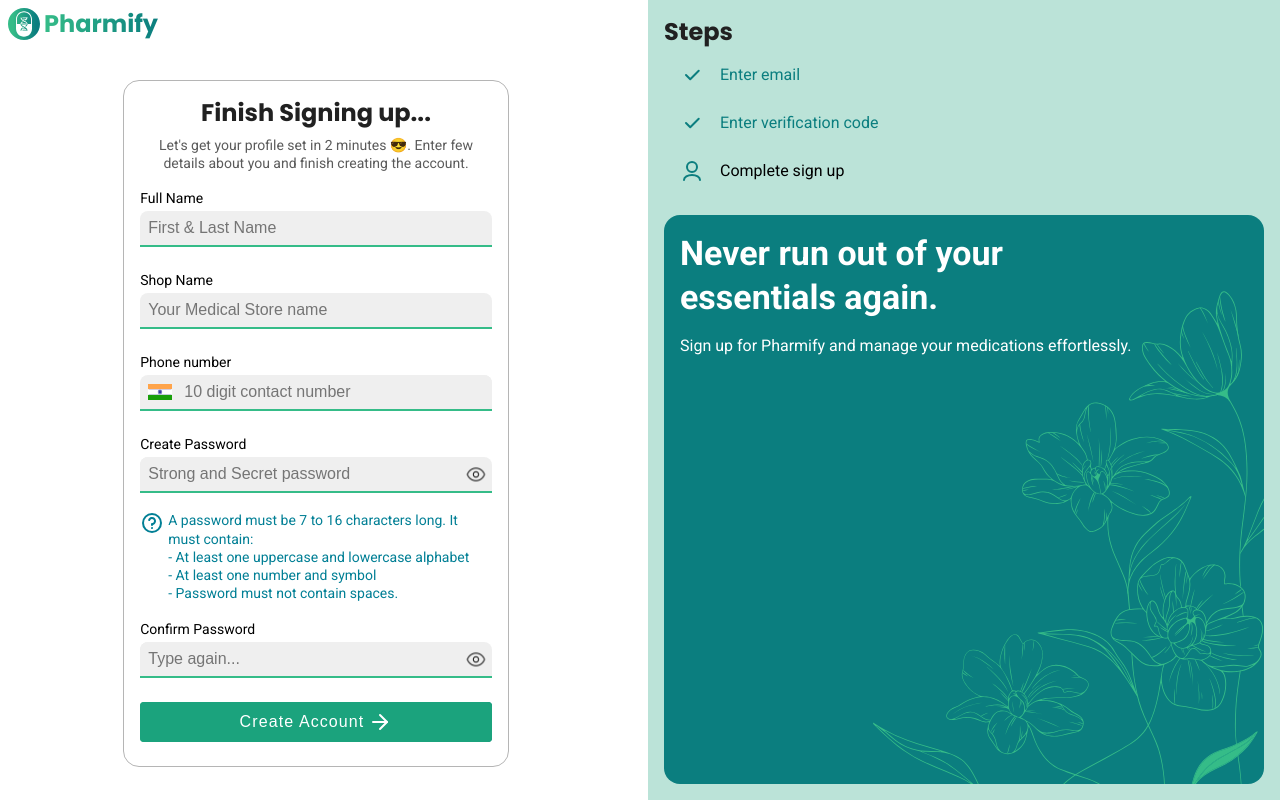
After one commit to DineshGavai/pharmify, a Django app: page /signup/ in a window 1280 px wide. The commit adds this page. Run offline with Django 5.2, Linux system fonts and the light colour scheme.

Commit message:
Sign up page

```diff
--- a/static/script/main.js
+++ b/static/script/main.js
@@ -76,10 +76,18 @@
     let successElemsArr = this.querySelectorAll("fieldset .msg.success, .snackbar.success .msg, .note.success");
     let infoElemsArr = this.querySelectorAll("fieldset .msg.info, .snackbar.info .msg, .note.info");
 
-    setMsgIcons(infoElemsArr, UI_CLASS.info);
-    setMsgIcons(successElemsArr, UI_CLASS.success);
-    setMsgIcons(warnElemsArr, UI_CLASS.warn);
-    setMsgIcons(errorElemsArr, UI_CLASS.error);
+    infoElemsArr.forEach(elem => {
+        setMsgIcons(elem, UI_CLASS.info);
+    })
+    successElemsArr.forEach(elem => {
+        setMsgIcons(elem, UI_CLASS.success);
+    })
+    warnElemsArr.forEach(elem => {
+        setMsgIcons(elem, UI_CLASS.warn);
+    })
+    errorElemsArr.forEach(elem => {
+        setMsgIcons(elem, UI_CLASS.error);
+    })
 
     /* ///////////////
         CURRENT DATE AND TIME HANDLING
--- a/static/script/utils/utils.js
+++ b/static/script/utils/utils.js
@@ -30,7 +30,7 @@
 
 // If given ELEMENT is an ARRAY, return the first element.
 export function getFirstIfArray(elems) {
-    if (Array.isArray(elems)) return elems[0];
+    if (Array.isArray(elems) || elems instanceof NodeList) return elems[0];
     else return elems;
 }
 
@@ -63,13 +63,9 @@
 }
 
 // Set Icons to Respective Messages - Notes, Snackbars and Input Messages
-export function setMsgIcons(elemsArr, className) {
-    if (elemsArr.length == 0) return;
-    if (!Array.isArray(elemsArr)) elemsArr = [elemsArr];
-
-    elemsArr.forEach(elem => {
-        let icon = document.createElement("span");
-        icon.innerHTML = `<svg class="icon icon"><use href="../static/assets/icon-sprite.svg#${className}"/></svg>`;
-        elem.prepend(icon);
-    });
+export function setMsgIcons(elem, className) {
+    if (!elem) return;
+    let icon = document.createElement("span");
+    icon.innerHTML = `<svg class="icon"><use href="../static/assets/icon-sprite.svg#${className}"/></svg>`;
+    elem.prepend(icon);
 }
--- a/static/style/form.css
+++ b/static/style/form.css
@@ -280,6 +280,16 @@
 
 fieldset .msg {
   order: 9;
+  animation: fieldsetMsg 0.5s linear;
+}
+
+@keyframes fieldsetMsg {
+  0% {
+    opacity: 0;
+  }
+  100% {
+    opacity: 1;
+  }
 }
 
 fieldset button.primary {
@@ -364,6 +374,12 @@
   background-color: var(--clr-primary-hover);
 }
 
+.text-input[autocomplete="name"] {
+  text-transform: capitalize;
+}
+
+/* Icon Frame */
+
 fieldset .icon-frame {
   display: flex;
   align-items: center;
@@ -425,7 +441,6 @@
   align-items: center;
   padding: 0.4rem;
   border-radius: 0.2rem;
-  text-transform: capitalize;
   cursor: pointer;
   text-align: left;
 }
@@ -441,6 +456,7 @@
   background-color: var(--clr-grey-bg);
   position: relative;
   overflow: hidden;
+  cursor: pointer;
 }
 
 fieldset .check-radio-box label:has(input:hover) {
@@ -452,9 +468,8 @@
   background-color: var(--clr-primary-focus);
 }
 
-/* FIXME: Add this via SVG, won't work now */
 fieldset .check-radio-box input::before {
-  content: "\F633";
+  content: "";
   position: absolute;
   top: 0;
   left: 0;
@@ -483,6 +498,7 @@
 .snackbar .msg {
   gap: 0.8rem;
   justify-content: start;
+  align-items: start !important;
   text-align: start !important;
   position: relative;
   font-size: var(--fs-300);
--- a/static/style/main.css
+++ b/static/style/main.css
@@ -57,7 +57,6 @@
   text-align: center;
   margin-left: auto;
   margin-right: auto;
-  width: fit-content;
 }
 
 @media (min-width: 769px) {
--- a/static/style/reset.css
+++ b/static/style/reset.css
@@ -282,6 +282,7 @@
   color: var(--clr-accent);
 }
 
+img.icon,
 svg.icon {
   fill: none;
   stroke: currentColor;
--- a/static/style/signup.css
+++ b/static/style/signup.css
@@ -13,6 +13,7 @@
   background-color: var(--clr-white);
   margin: 3.2rem auto;
   padding: 1.6rem;
+  width: 100%;
   max-width: 38.55rem;
   display: flex;
   flex-direction: column;
@@ -72,8 +73,10 @@
 }
 
 .display-card {
-    background: var(--clr-primary-dark) url("../assets/illus/signup-bg.svg") no-repeat;
+  background: var(--clr-primary-dark) url("../assets/illus/signup-bg.svg")
+    no-repeat;
   background-size: cover;
+  background-position: bottom right;
   color: var(--clr-white);
   padding: 1.6rem;
   margin-top: 2.4rem;
--- /dev/null
+++ b/templates/signup.html
@@ -0,0 +1,218 @@
+{% load static %}
+<!DOCTYPE html>
+<html lang="en">
+
+<head>
+    <meta charset="UTF-8">
+    <meta name="viewport" content="width=device-width, initial-scale=1.0">
+    <!-- TITLE -->
+    <title>Complete Sign up - Pharmify</title>
+
+    <!-- FAVICON -->
+    <link rel="shortcut icon" href="{% static 'assets/logo/favicon.svg' %}" type="image/x-icon">
+
+    <!-- STYLE SHEET -->
+    <link rel="stylesheet" href="{% static 'style/main.css'%}">
+    <link rel="stylesheet" href="{% static 'style/signup.css'%}">
+
+</head>
+
+<body>
+
+    <!-- MAIN STARTS -->
+    <main>
+
+        <!-- MAIN CONTENT STARTS -->
+        <section class="main-content">
+
+            <!-- STEP SEC STARTS -->
+            <section class="step-sec desk-only">
+
+                <h2 class="fs-600">Steps</h2>
+                <div class="step completed" id="step_1_enter_email">
+                    <svg class="icon pending">
+                        <use href="{% static 'assets/icon-sprite.svg' %}#mail" />
+                    </svg>
+                    <svg class="icon completed">
+                        <use href="{% static 'assets/icon-sprite.svg' %}#check " />
+                    </svg>
+                    <span>Enter email</span>
+                </div>
+
+                <div class="step completed" id="step_2_enter_otp">
+                    <svg class="icon pending">
+                        <use href="{% static 'assets/icon-sprite.svg' %}#mail-code" />
+                    </svg>
+                    <svg class="icon completed">
+                        <use href="{% static 'assets/icon-sprite.svg' %}#check" />
+                    </svg>
+                    <span>Enter verification code</span>
+                </div>
+
+                <div class="step" id="step_3_signup">
+                    <svg class="icon pending">
+                        <use href="{% static 'assets/icon-sprite.svg' %}#user" />
+                    </svg>
+                    <svg class="icon completed">
+                        <use href="{% static 'assets/icon-sprite.svg' %}#check" />
+                    </svg>
+                    <span>Complete sign up</span>
+                </div>
+
+                <!-- Display Card -->
+                <div class="display-card">
+                    <p class="fs-700" style="font-weight: 600; text-wrap: balance;">Never run out of your essentials
+                        again.</p>
+                    <p>Sign up for Pharmify and manage your medications effortlessly.</p>
+                </div>
+
+            </section>
+            <!-- STEP SEC ENDS -->
+
+            <!-- FORM SEC STARTS -->
+            <section class="form-sec">
+
+                <span class="logo" data-name="true"></span>
+
+                <!-- VERIFY EMAIL FORM STARTS -->
+                <section id="signup_form_sec">
+                    <form action="" method="post" id="signup_form" name="signup_form" novalidate class="center">
+                        <!-- Headlines -->
+                        <h1 class="fs-600">Finish Signing up...</h1>
+                        <p class="subtitle">Let's get your profile set in 2 minutes 😎. Enter few details about you and
+                            finish creating the account.</p>
+
+                        <!-- Full Name -->
+                        <fieldset>
+                            <label for="signup_full_name">Full Name</label>
+                            <input type="text" name="signup_full_name" id="signup_full_name" class="text-input"
+                                placeholder="First & Last name" autocomplete="name" required
+                                pattern="([A-Za-z]+){2,}\s+([A-Za-z]+)(?:\s+([A-Za-z]+){2,})?$">
+                        </fieldset>
+
+                        <!-- Shop Name -->
+                        <fieldset>
+                            <label for="signup_shop_name">Shop Name</label>
+                            <input type="text" name="signup_shop_name" id="signup_shop_name" class="text-input"
+                                placeholder="Your Medical Store name" required pattern='^[.@&]?[a-zA-Z0-9 ]+[ !.@&()]?[ a-zA-Z0-9!()]+'>
+                        </fieldset>
+
+                        <!-- Phone Number -->
+                        <fieldset>
+                            <label for="signup_phone">Phone number</label>
+                            <div class="icon-frame">
+                                <span class="lead"><img src="{% static 'assets/illus/flag-india.svg'' %}"
+                                        class="icon"></span>
+                                <input type="text" name="signup_phone" id="signup_phone" class="text-input"
+                                    autocomplete="tel" placeholder="10 digit contact number" required
+                                    inputmode="numeric" pattern="^\d{10}$">
+                            </div>
+                        </fieldset>
+
+                        <!-- Create Password -->
+                        <fieldset>
+                            <label for="signup_create_password">Create Password</label>
+                            <div class="icon-frame">
+                                <input type="password" name="signup_create_password" id="signup_create_password"
+                                    class="text-input" placeholder="Strong and Secret password" required
+                                    autocomplete="new-password"
+                                    pattern="^(?=.*\d)(?=.*[A-Z])(?=.*[a-z])(?=.*[^\w\d\s:])([^\s]){8,16}$">
+                            </div>
+                        </fieldset>
+
+                        <!-- Password Conditions -->
+                        <p class="note info">
+                            <span>
+                                <span>A password must be 7 to 16 characters long. It must contain: </span><br>
+                                <span>- At least one uppercase and lowercase alphabet</span><br>
+                                <span>- At least one number and symbol</span><br>
+                                <span>- Password must not contain spaces.</span><br>
+                            </span>
+                        </p>
+
+                        <!-- Confirm Password -->
+                        <fieldset>
+                            <label for="signup_confirm_password">Confirm Password</label>
+                            <div class="icon-frame">
+                                <input type="password" name="signup_confirm_password" id="signup_confirm_password"
+                                    class="text-input" placeholder="Type again..." required>
+                            </div>
+                        </fieldset>
+
+                        <!-- Sign up Button -->
+                        <fieldset>
+                            <button class="primary" type="submit" id="signup_signup_btn">
+                                <span>Create Account</span>
+                                <svg class="icon">
+                                    <use href='{% static "assets/icon-sprite.svg" %}#arrow-right' />
+                                </svg>
+                            </button>
+                        </fieldset>
+                    </form>
+                </section>
+                <!-- VERIFY EMAIL FORM ENDS -->
+
+            </section>
+            <!-- FORM SEC ENDS -->
+
+        </section>
+        <!-- MAIN CONTENT ENDS -->
+
+    </main>
+    <!-- MAIN ENDS -->
+
+    <script type="module" src="{% static 'script/main.js' %}"></script>
+    <!-- JQUERY -->
+    <script src="https://code.jquery.com/jquery-3.6.0.min.js"></script>
+    <script type="module">
+        // IMPORTS
+        import { UI_CLASS, UI_THEME, UI_LOADER, UI_STATUS_FEEDBACK } from "{% static 'script/utils/const.js' %}";
+        import { setInputMsg, validateInput, allowNumberInputOnly, handleOTPInput, validateOTPInput } from "{% static 'script/utils/inputs.js' %}";
+        import { setMsgIcons } from "{% static 'script/utils/utils.js' %}";
+        import { createSnackbar, setLoader, removeLoader } from "{% static 'script/utils/components.js' %}";
+
+        document.addEventListener("DOMContentLoaded", () => {
+
+            let signupForm = document.getElementById("signup_form");
+            let fullNameInput = document.getElementById("signup_full_name");
+            let shopNameInput = document.getElementById("signup_shop_name");
+            let phoneInput = document.getElementById("signup_phone");
+            let createPasswordInput = document.getElementById("signup_create_password");
+            let confirmPasswordInput = document.getElementById("signup_confirm_password");
+            let signupBtn = document.getElementById("signup_signup_btn");
+
+            if (signupForm) {
+
+                // Only numbers in phone number
+                allowNumberInputOnly(phoneInput);
+
+                signupBtn.addEventListener("click", (e) => {
+                    e.preventDefault();
+
+                    // Validate all inputs
+                    let validationArray = [
+                        validateInput(fullNameInput, "Must be first, middle (optional) and last name."),
+                        validateInput(shopNameInput, "Shop names can include letters, numbers, spaces, and some symbols like periods (.), commas (,), at signs (@), and ampersands (&). They cannot start or end with special characters other than periods (.) or at signs (@)"),
+                        validateInput(phoneInput, "Must be a 10 digit number"),
+                        validateInput(createPasswordInput, "Password must satisfy following conditions"),
+                        validateInput(confirmPasswordInput, "This field is required")
+                    ];
+
+                    // Create and confirm password values must be same
+                    if (confirmPasswordInput.value != `` && confirmPasswordInput.value != createPasswordInput.value) {
+                        setInputMsg(confirmPasswordInput, "Passwords didn't match.");
+                        validationArray.push(false);
+                    }
+
+                    // If their is no user mistake,
+                    if (!validationArray.includes(false)) {
+                        console.log("Success");
+                    }
+                })
+            }
+        })
+
+    </script>
+</body>
+
+</html>
--- a/user/urls.py
+++ b/user/urls.py
@@ -7,4 +7,5 @@
     path('verify-email/',verifyEmail,name="verifyEmail"),
     path('verify/',verify,name="verify"),
     path('register/',registerUser,name="register"),
+    path('signup/',signup,name="signup"),
 ]
--- a/user/views.py
+++ b/user/views.py
@@ -79,7 +79,7 @@
         stored_otp = request.session.get('OTP')
 
         if input_otp and str(stored_otp) == str(input_otp):
-            return JsonResponse({'success': True, 'redirect_url': '/signUp/'})
+            return JsonResponse({'success': True, 'redirect_url': '/signup/'})
 
 
         else:
@@ -89,5 +89,5 @@
 
     # View for rendering signup.html
 
-def signUp(request):
-    return render(request,"signup.html")  #http://127.0.0.1:8000/signUp/ use for see web page
+def signup(request):
+    return render(request,"signup.html")  #http://127.0.0.1:8000/signup/ use for see web page
```
Also changed, not shown: templates/comp-otp-form.html (+6 -6 lines), templates/verify-email.html (+25 -5 lines), static/assets/icon-sprite.svg, static/assets/illus/flag-india.svg (added), static/assets/illus/spinner.svg (renamed from static/assets/components/spinner.svg), static/script/utils/inputs.js (line endings or trailing spaces), 1 other file. Lines whose indentation alone changed are shown as unchanged.
